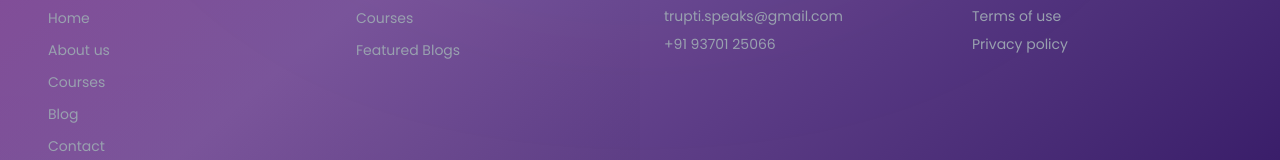
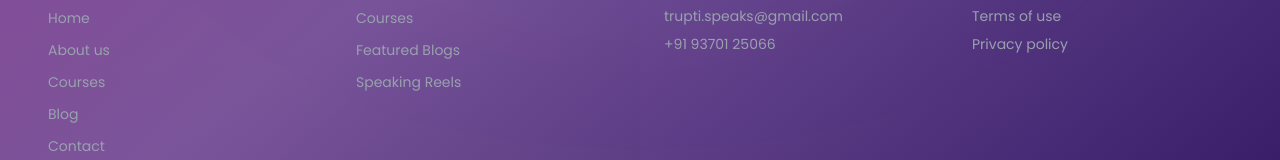
Before and after one commit to metamaster01/trupti-warjurkar, a Next.js app: page / in a window 1280 px wide. Shown: the part 8353-8513 px from the top of the page. Built offline with nearby package versions, Linux system fonts and the light colour scheme; a web font is replaced by a local one.

Commit message:
added files

```diff
--- a/components/footer.tsx
+++ b/components/footer.tsx
@@ -528,7 +528,7 @@ export function FooterSection() {
     explore: [
       { name: "Courses", href: "/courses" },
        { name: "Featured Blogs", href: "/blogs" },
-      // { name: "Speaking Reels", href: "#speaking" },
+      { name: "Speaking Reels", href: "#speakingreel" },
     ],
   };
 
```
